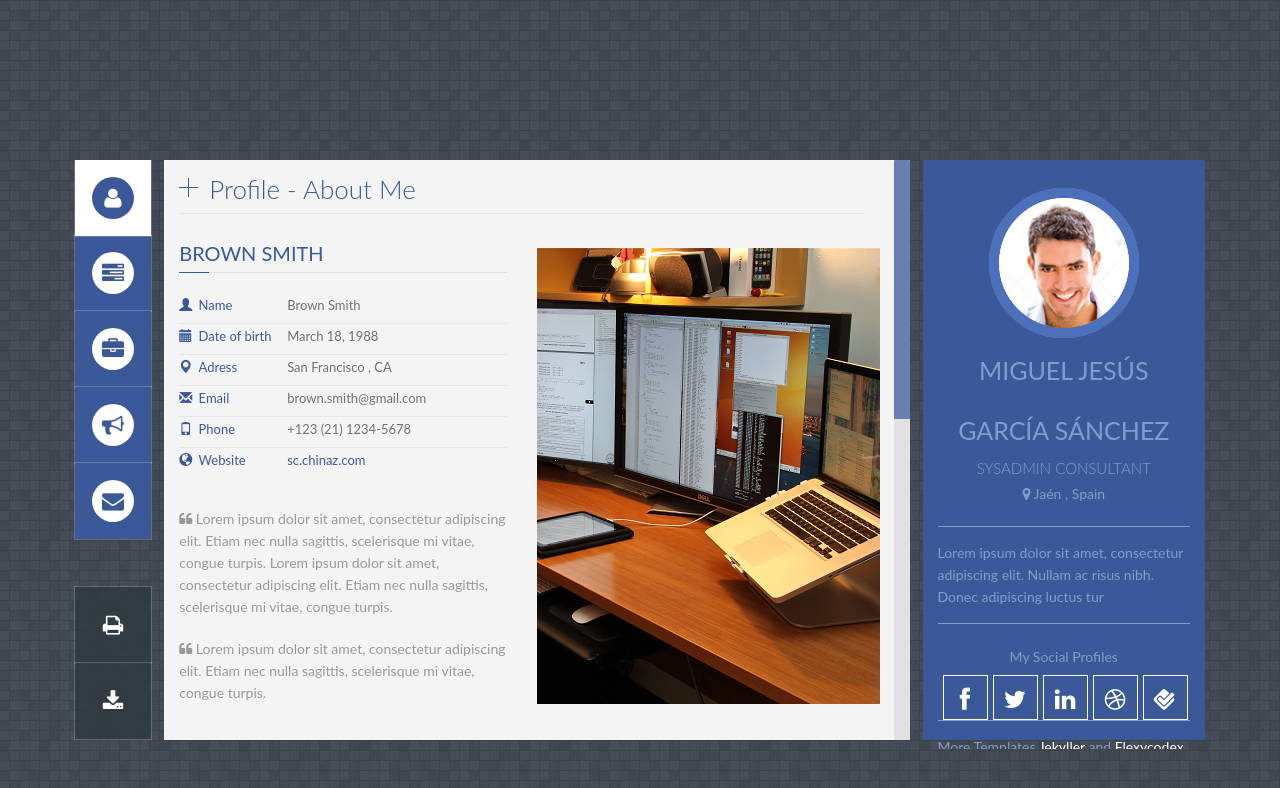
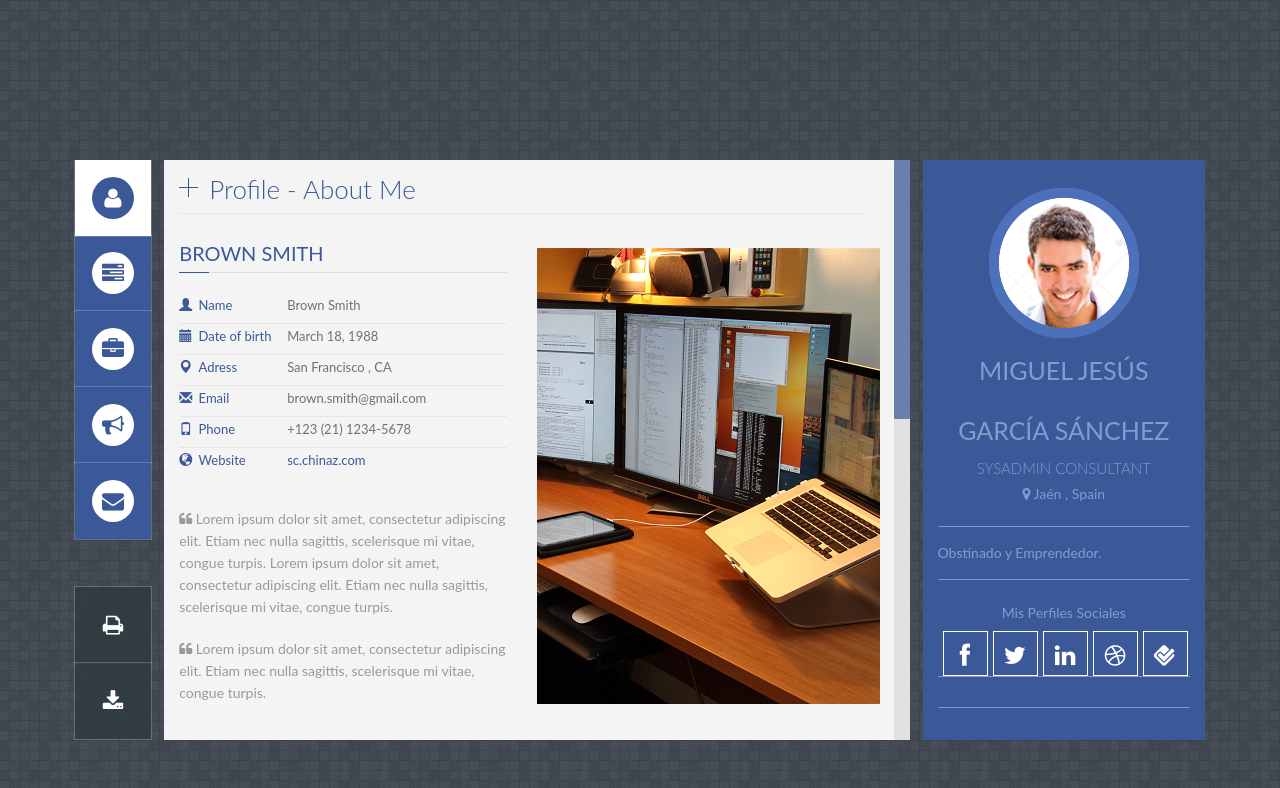
Before and after one commit to Miwe77/PanelCV, a Jekyll site: the page built from index.html, in a window 1280 px wide. Shown: the top 788 px of the page. Built offline with Jekyll 4.4.1, drawn with Linux system fonts in a browser that asks for light colours; some web fonts are replaced.

Commit message:
Update index.html

```diff
--- a/index.html
+++ b/index.html
@@ -78,7 +78,7 @@
         <!-- Profile Description -->
         <div id="profile_desc">
             <p>
-            	Lorem ipsum dolor sit amet, consectetur adipiscing elit. Nullam ac risus nibh. Donec adipiscing luctus tur
+            	Obstinado y Emprendedor.
             </p>
 
         </div>
@@ -87,7 +87,7 @@
 
         <!-- Name -->
          <div id="profile_social">
-            <h6>My Social Profiles</h6>
+            <h6>Mis Perfiles Sociales</h6>
 
             <a href="{{site.facebook}}"><i class="fa fa-facebook"></i></a>
             <a href="{{site.twitter}}"><i class="fa fa-twitter"></i></a>
@@ -100,7 +100,7 @@
 
         <div id="profile_desc">
             <p>
-                More Templates <a href="https://github.com/jekyller" target="_blank" title="jekyller" class="a-footer">Jekyller</a> and <a href="https://themeforest.net/item/flexyvcard-responsive-vcard-template-/7158750" target="_blank" title="flexycodes" class="a-footer">Flexycodex</a>
+                <!-- More Templates <a href="https://github.com/jekyller" target="_blank" title="jekyller" class="a-footer">Jekyller</a> and <a href="https://themeforest.net/item/flexyvcard-responsive-vcard-template-/7158750" target="_blank" title="flexycodes" class="a-footer">Flexycodex</a> -->
             </p>
 
         </div>
```
